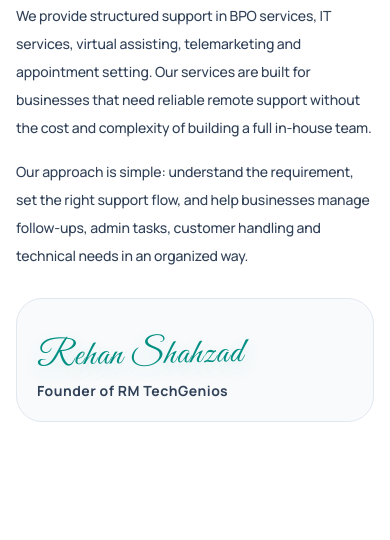
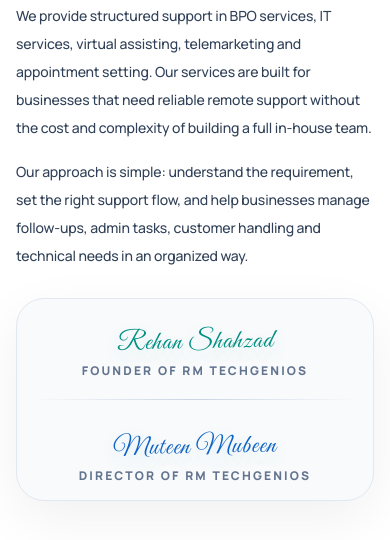
Before and after one commit to Aliomar-dev/Rm-TechGenios, a React (Vite) app: page / in a window 390 px wide. Shown: the part 1924-2464 px from the top of the page. Built offline with nearby package versions, Linux system fonts and the light colour scheme.

Commit message:
fix hero end navbar logo and add director card

```diff
--- a/src/App.jsx
+++ b/src/App.jsx
@@ -462,37 +462,74 @@
   );
 }
 
-function SignatureName() {
+function SignatureName({
+  fullName,
+  startDelay = 0,
+  colorClass = "text-[#008f82]",
+}) {
   const ref = useRef(null);
-  const isInView = useInView(ref, { once: false, amount: 0.65 });
-  const fullName = "Rehan Shahzad";
+  const isMobile = useIsMobile();
+  const isInView = useInView(ref, { once: false, amount: isMobile ? 0.25 : 0.55 });
   const [typedName, setTypedName] = useState("");
 
   useEffect(() => {
     if (!isInView) {
       setTypedName("");
-      return;
+      return undefined;
     }
 
     let index = 0;
+    let interval;
     setTypedName("");
 
-    const interval = setInterval(() => {
-      index += 1;
-      setTypedName(fullName.slice(0, index));
-      if (index >= fullName.length) clearInterval(interval);
-    }, 86);
-
-    return () => clearInterval(interval);
-  }, [isInView]);
+    const timeout = setTimeout(() => {
+      interval = setInterval(() => {
+        index += 1;
+        setTypedName(fullName.slice(0, index));
+        if (index >= fullName.length) clearInterval(interval);
+      }, isMobile ? 28 : 42);
+    }, startDelay);
+
+    return () => {
+      clearTimeout(timeout);
+      if (interval) clearInterval(interval);
+    };
+  }, [isInView, fullName, startDelay, isMobile]);
 
   return (
     <div
       ref={ref}
-      className="signature-font signature-name inline-flex min-h-[54px] items-end text-[35px] leading-none text-[#008f82] sm:text-[43px] lg:text-[50px]"
+      className={`signature-font signature-name inline-flex min-h-[40px] items-end whitespace-nowrap text-[26px] leading-none sm:min-h-[48px] sm:text-[34px] lg:text-[39px] xl:text-[42px] ${colorClass}`}
     >
       {typedName}
-      <span className="signature-cursor ml-1 inline-block h-[30px] w-[2px] bg-[#008f82] sm:h-[38px]" />
+    </div>
+  );
+}
+
+function LeadershipSignatures() {
+  return (
+    <div className="mt-7 rounded-[28px] border border-slate-200 bg-slate-50 p-4 shadow-[0_18px_55px_rgba(15,23,42,0.06)] sm:p-5">
+      <div className="grid gap-5 md:grid-cols-[1fr_auto_1fr] md:items-center md:gap-6">
+        <div className="text-center md:text-left">
+          <SignatureName fullName="Rehan Shahzad" />
+          <p className="mt-2 text-xs font-black uppercase tracking-[0.18em] text-slate-500 sm:text-sm">
+            Founder of RM TechGenios
+          </p>
+        </div>
+
+        <div className="h-px w-full bg-gradient-to-r from-transparent via-slate-300 to-transparent md:h-24 md:w-px md:bg-gradient-to-b" />
+
+        <div className="text-center md:text-left">
+          <SignatureName
+            fullName="Muteen Mubeen"
+            startDelay={980}
+            colorClass="text-[#0f63c7]"
+          />
+          <p className="mt-2 text-xs font-black uppercase tracking-[0.18em] text-slate-500 sm:text-sm">
+            Director of RM TechGenios
+          </p>
+        </div>
+      </div>
     </div>
   );
 }
@@ -656,6 +693,19 @@
   );
 }
 
+
+function LogoImage({ className = "", loading = "lazy" }) {
+  return (
+    <img
+      src={logo}
+      alt="RM TechGenios Logo"
+      loading={loading}
+      decoding="async"
+      className={className}
+    />
+  );
+}
+
 function SocialIcon({ item, dark = false }) {
   return (
     <a
@@ -676,6 +726,7 @@
   menuOpen,
   setMenuOpen,
   navDark,
+  showDesktopLogo,
   closeMenu,
   openContactPage,
   goHome,
@@ -723,7 +774,7 @@
               className="hidden min-w-0 items-center gap-3 text-white lg:flex"
             >
               <AnimatePresence initial={false}>
-                {navDark && (
+                {showDesktopLogo && (
                   <motion.img
                     key="desktop-navbar-logo"
                     src={logo}
@@ -750,11 +801,8 @@
               onClick={() => goHome("#home")}
               className="flex min-w-0 items-center gap-3 text-white lg:hidden"
             >
-              <img
-                src={logo}
-                alt="RM TechGenios Logo"
+              <LogoImage
                 loading="eager"
-                decoding="async"
                 className="h-10 w-10 shrink-0 object-contain drop-shadow-[0_10px_22px_rgba(0,0,0,0.25)] sm:h-11 sm:w-11"
               />
 
@@ -764,7 +812,7 @@
                 </strong>
 
                 <small className="mt-1 hidden text-[10px] font-black uppercase tracking-[0.22em] text-cyan-300 sm:block">
-                  BPO & IT Support
+                  Digital Agency
                 </small>
               </span>
             </button>
@@ -815,11 +863,8 @@
           >
             <div className="mb-3 flex items-center justify-between rounded-2xl border border-white/10 bg-white/[0.06] p-3">
               <div className="flex min-w-0 items-center gap-3">
-                <img
-                  src={logo}
-                  alt="RM TechGenios Logo"
+                <LogoImage
                   loading="eager"
-                  decoding="async"
                   className="h-11 w-11 shrink-0 object-contain drop-shadow-[0_10px_22px_rgba(0,0,0,0.25)]"
                 />
 
@@ -1414,6 +1459,7 @@
 
   const [menuOpen, setMenuOpen] = useState(false);
   const [navDark, setNavDark] = useState(initialPage.page !== "home");
+  const [showDesktopLogo, setShowDesktopLogo] = useState(initialPage.page !== "home");
   const [showTop, setShowTop] = useState(false);
   const [activePage, setActivePage] = useState(initialPage.page);
   const [legalPage, setLegalPage] = useState(initialPage.legal);
@@ -1432,8 +1478,21 @@
   const { scrollY, scrollYProgress } = useScroll();
 
   useMotionValueEvent(scrollY, "change", (latest) => {
-    setNavDark(latest > 540 || activePage !== "home");
+    const isHomePage = activePage === "home";
+    setNavDark(latest > 540 || !isHomePage);
     setShowTop(latest > 520);
+
+    if (!isHomePage) {
+      setShowDesktopLogo(true);
+      return;
+    }
+
+    const heroSection = document.getElementById("home");
+    const heroFinished = heroSection
+      ? heroSection.getBoundingClientRect().bottom <= 88
+      : latest >= window.innerHeight - 90;
+
+    setShowDesktopLogo(heroFinished);
   });
 
   useEffect(() => {
@@ -1450,6 +1509,7 @@
       setLegalPage(pageData.legal);
       setMenuOpen(false);
       setNavDark(pageData.page !== "home");
+      setShowDesktopLogo(pageData.page !== "home");
     };
 
     window.addEventListener("popstate", handlePopState);
@@ -1462,7 +1522,16 @@
   useEffect(() => {
     if (activePage !== "home") {
       setNavDark(true);
+      setShowDesktopLogo(true);
+      return;
     }
+
+    const heroSection = document.getElementById("home");
+    const heroFinished = heroSection
+      ? heroSection.getBoundingClientRect().bottom <= 88
+      : window.scrollY >= window.innerHeight - 90;
+
+    setShowDesktopLogo(heroFinished);
   }, [activePage]);
 
   const heroY = useTransform(scrollYProgress, [0, 0.35], [0, isMobile ? -25 : -70]);
@@ -1479,6 +1548,7 @@
     setLegalPage(legal);
     setMenuOpen(false);
     setNavDark(true);
+    setShowDesktopLogo(true);
     window.history.pushState({}, "", url);
     window.scrollTo({ top: 0, behavior: "smooth" });
   };
@@ -1487,6 +1557,7 @@
     setActivePage("home");
     setLegalPage(null);
     setMenuOpen(false);
+    setShowDesktopLogo(false);
     window.history.pushState({}, "", "/");
 
     setTimeout(() => {
@@ -1606,6 +1677,7 @@
         menuOpen={menuOpen}
         setMenuOpen={setMenuOpen}
         navDark={navDark}
+        showDesktopLogo={showDesktopLogo}
         closeMenu={closeMenu}
         openContactPage={openContactPage}
         goHome={goHome}
@@ -1648,31 +1720,13 @@
             <div className="absolute inset-0 bg-[radial-gradient(circle_at_18%_20%,rgba(34,211,238,0.26),transparent_28%),radial-gradient(circle_at_80%_12%,rgba(99,102,241,0.26),transparent_30%)]" />
             <AgencyBg dark />
 
-         <div className="absolute left-6 top-[36.3%] z-10 hidden -translate-y-1/2 flex-col items-center gap-4 lg:flex">
-  <motion.button
-    type="button"
-    onClick={() => goHome("#home")}
-    initial={{ opacity: 0, x: -24, scale: 0.9 }}
-    animate={{ opacity: 1, x: 0, scale: 1 }}
-    transition={{ delay: 0.52, duration: 0.45, ease: "easeOut" }}
-className="mb-10 grid h-[68px] w-[68px] place-items-center bg-transparent p-0"
-    aria-label="RM TechGenios Home"
-  >
-    <img
-      src={logo}
-      alt="RM TechGenios Logo"
-      loading="eager"
-      decoding="async"
-      className="h-full w-full object-contain drop-shadow-[0_18px_34px_rgba(0,0,0,0.35)]"
-    />
-  </motion.button>
-
+         <div className="absolute left-6 top-1/2 z-10 hidden -translate-y-1/2 flex-col items-center gap-4 lg:flex">
   {socialLinks.map((item, index) => (
     <motion.div
       key={item.name}
       initial={{ opacity: 0, x: -24 }}
       animate={{ opacity: 1, x: 0 }}
-      transition={{ delay: 0.7 + index * 0.08, duration: 0.45 }}
+      transition={{ delay: 0.52 + index * 0.08, duration: 0.36 }}
       whileHover={{ x: 8, scale: 1.05 }}
       className="group relative flex h-8 w-8 items-center justify-center"
     >
@@ -1900,13 +1954,7 @@
                   </p>
                 </div>
 
-                <div className="mt-7 rounded-[26px] border border-slate-200 bg-slate-50 p-5">
-                  <SignatureName />
-
-                  <p className="mt-2 text-sm font-bold tracking-[0.5px] text-slate-700 sm:text-[16px]">
-                    Founder of RM TechGenios
-                  </p>
-                </div>
+                <LeadershipSignatures />
               </motion.div>
             </div>
           </section>
@@ -2259,11 +2307,7 @@
         <div className="grid gap-10 border-b border-white/15 pb-12 lg:grid-cols-[1.15fr_0.75fr_1.25fr] lg:gap-12">
           <Reveal>
             <div className="flex items-center gap-4">
-              <img
-                src={logo}
-                alt="RM TechGenios Logo"
-                loading="lazy"
-                decoding="async"
+              <LogoImage
                 className="h-14 w-14 rounded-2xl bg-white object-contain p-1"
               />
 
```
